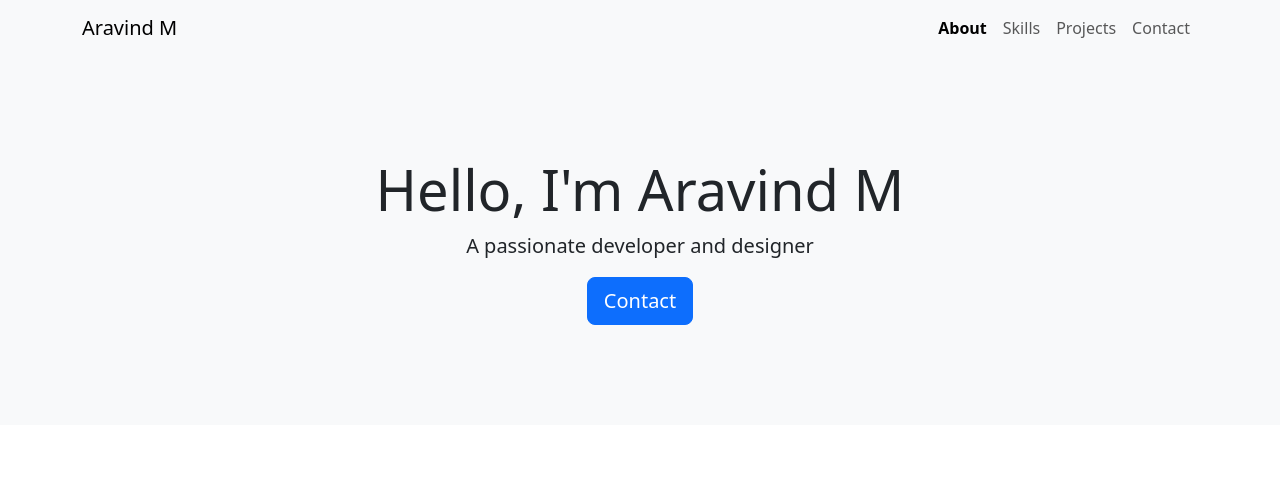
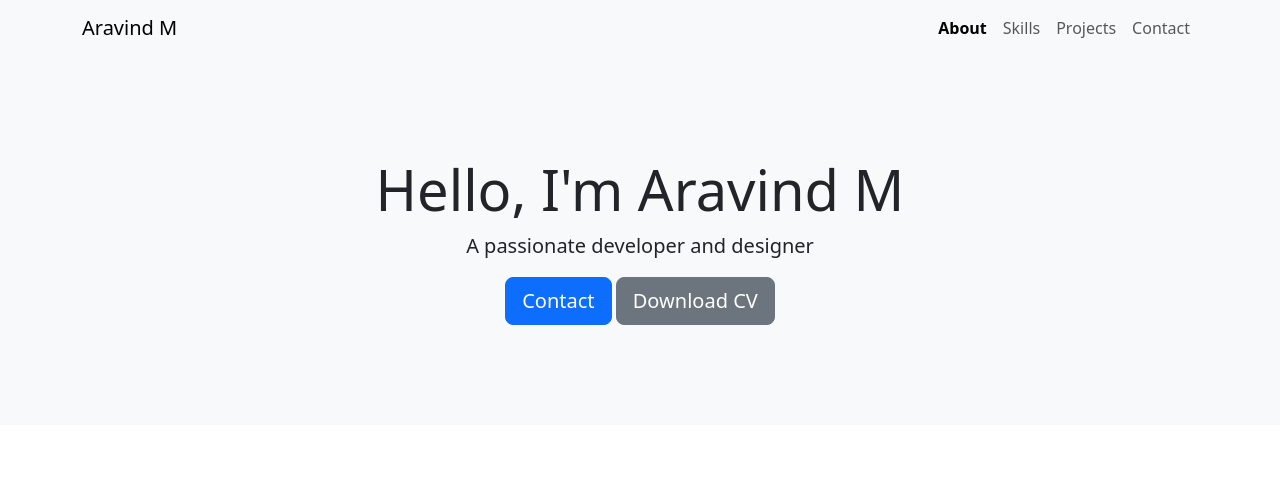
Before and after one commit to Arrravind/portfolio, a plain HTML site: page index.html in a window 1280 px wide. Shown: the top 477 px of the page. Drawn offline with nearby package versions, Linux system fonts and the light colour scheme.

Commit message:
downloadCv

```diff
--- a/index.html
+++ b/index.html
@@ -79,8 +79,10 @@
             <h1 class="display-4">Hello, I'm Aravind M</h1>
             <p class="lead">A passionate developer and designer</p>
             <a href="#contact" class="btn btn-primary btn-lg">Contact</a>
+            <a href="Aravind M - Resume.pdf" class="btn btn-secondary btn-lg" download>Download CV</a>
         </div>
     </section>
+
 
     <section id="about" class="py-5">
         <div class="container about-section">
```
Also changed, not shown: 1 other file.
